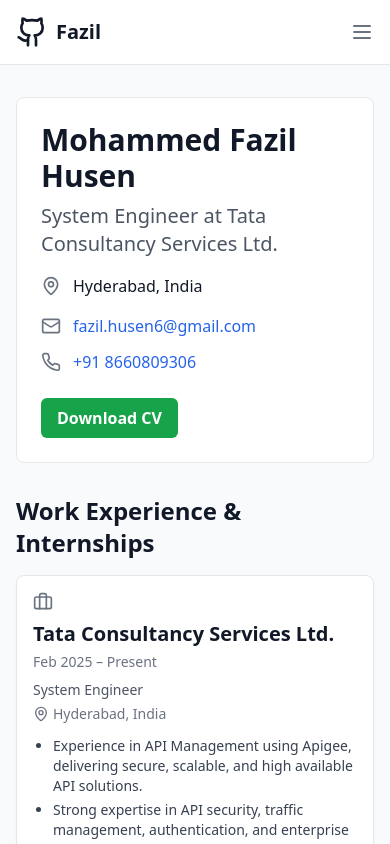
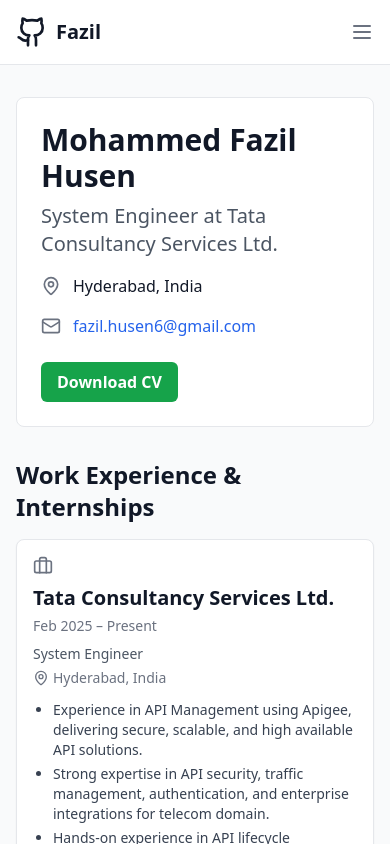
Before and after one commit to FazilKlkt/new-portfolio, a React (Vite) app: page / in a window 390 px wide. Shown: the top 844 px of the page. Built offline with nearby package versions, Linux system fonts and the light colour scheme.

Commit message:
refactor: remove phone contact details from profile section

```diff
--- a/src/components/ProfileSection.tsx
+++ b/src/components/ProfileSection.tsx
@@ -1,4 +1,4 @@
-import { Mail, Phone, MapPin } from "lucide-react";
+import { Mail, MapPin } from "lucide-react";
 
 export default function ProfileSection() {
   return (
@@ -21,12 +21,12 @@
               fazil.husen6@gmail.com
             </a>
           </div>
-          <div className="flex items-center">
+          {/* <div className="flex items-center">
             <Phone className="h-5 w-5 text-gray-500 mr-3 flex-shrink-0" />
             <a href="tel:+918660809306" className="text-blue-600 hover:underline">
               +91 8660809306
             </a>
-          </div>
+          </div> */}
         </div>
 
         <div className="flex space-x-4">
```
